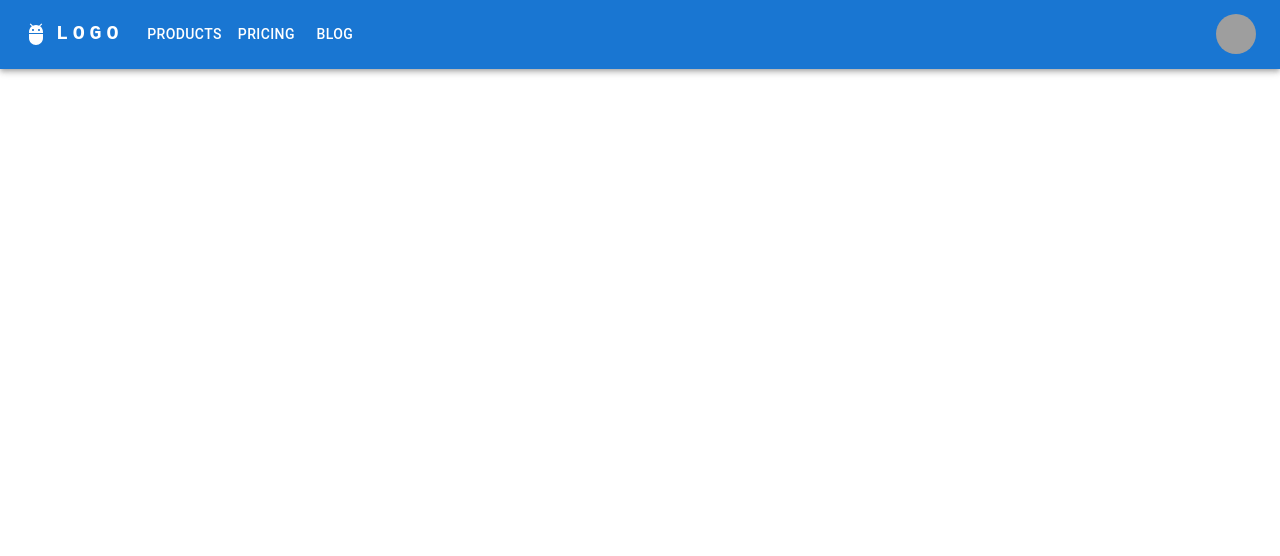
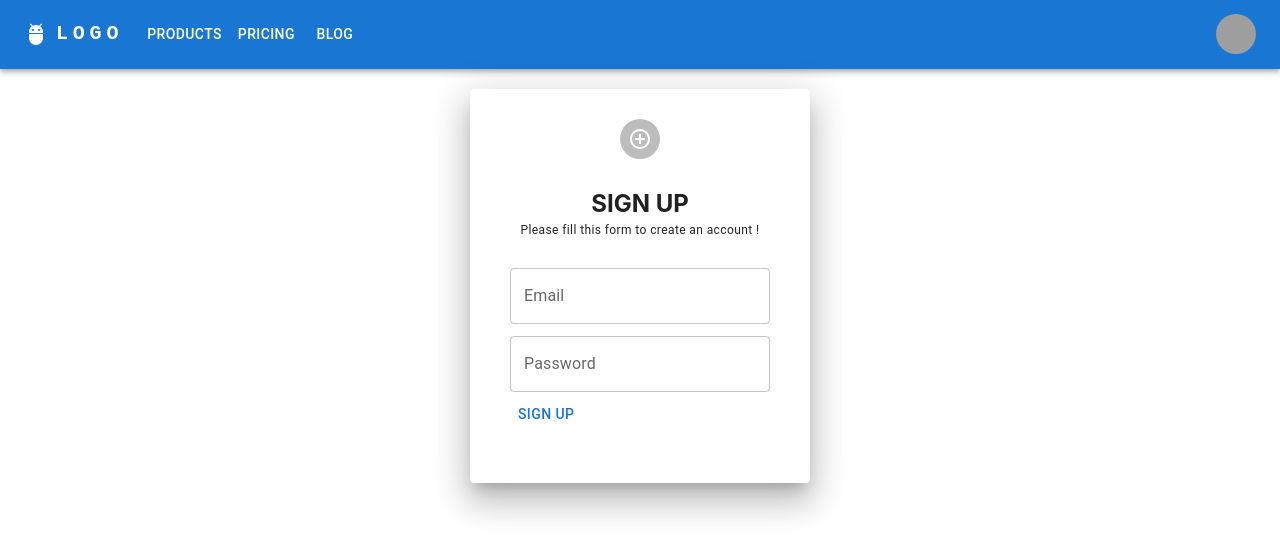
Before and after one commit to sarthakpant772/Buffer, a React (Create React App) app in the folder client/: page / in a window 1280 px wide. Shown: the top 556 px of the page. Built offline with nearby package versions, Linux system fonts and the light colour scheme; grey boxes are pictures that could not be loaded.

Commit message:
added Login

```diff
--- a/client/src/App.js
+++ b/client/src/App.js
@@ -1,10 +1,14 @@
 import Navbar from './components/Navbar'
+import Login from './components/Login'
 import './App.css'
+
 
 function App() {
   return (
     <div>
+
       <Navbar />
+      <Login />
     </div>
   )
 }
--- /dev/null
+++ b/client/src/components/Login.js
@@ -0,0 +1,32 @@
+import { Avatar, Button, Grid, Paper, TextField, Typography } from '@mui/material'
+import React from 'react'
+import AddCircleOutlineIcon from '@mui/icons-material/AddCircleOutline';
+const Login = () => {
+
+    const paperStyle={padding:'30px 20px' , width:300, margin:"20px auto",marginBottom:'2000px'}
+    const headerStyle={margin:0}
+    const avatarStyle={backgroungColor:'red',marginBottom:'30px'}
+    const formStyle={padding:'20px'}
+    return (
+    <Grid>
+        <Paper elevation={20} style={paperStyle}>
+            <Grid align='center'>
+                <Avatar style={avatarStyle}>
+                <AddCircleOutlineIcon/>
+                </Avatar>
+                <h2 style={headerStyle}>SIGN UP</h2>
+                <Typography variant='caption'>Please fill this form to create an account !</Typography>
+            </Grid>
+            <form style={formStyle}>
+
+                <TextField margin="dense" fullWidth label='Email'/>
+                <TextField margin="dense" fullWidth label='Password'/>
+                <Button type='submit' varient='contained' color='primary'>SIGN UP</Button>
+            </form>
+
+        </Paper>
+    </Grid>
+  )
+}
+
+export default Login
```
